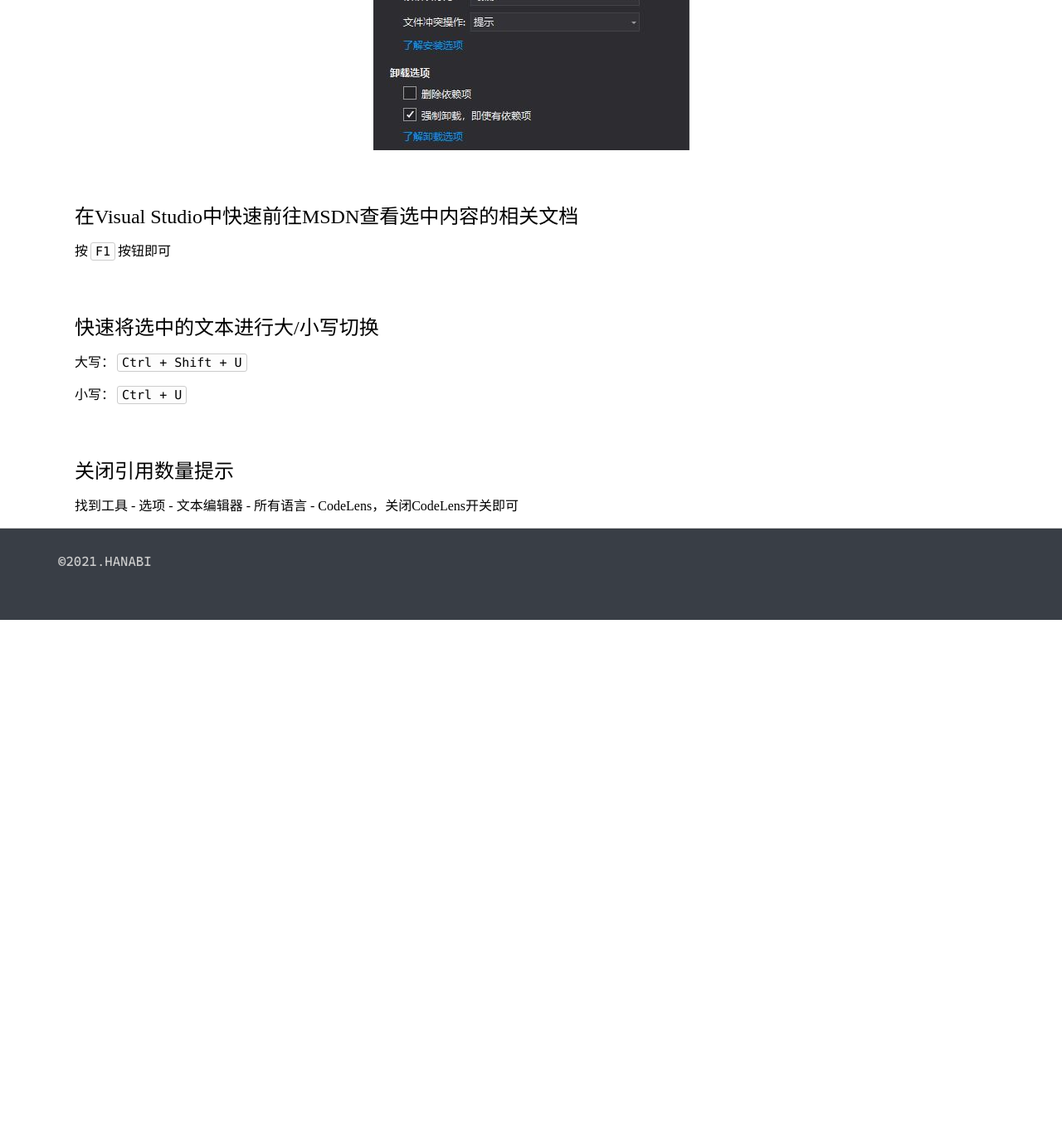
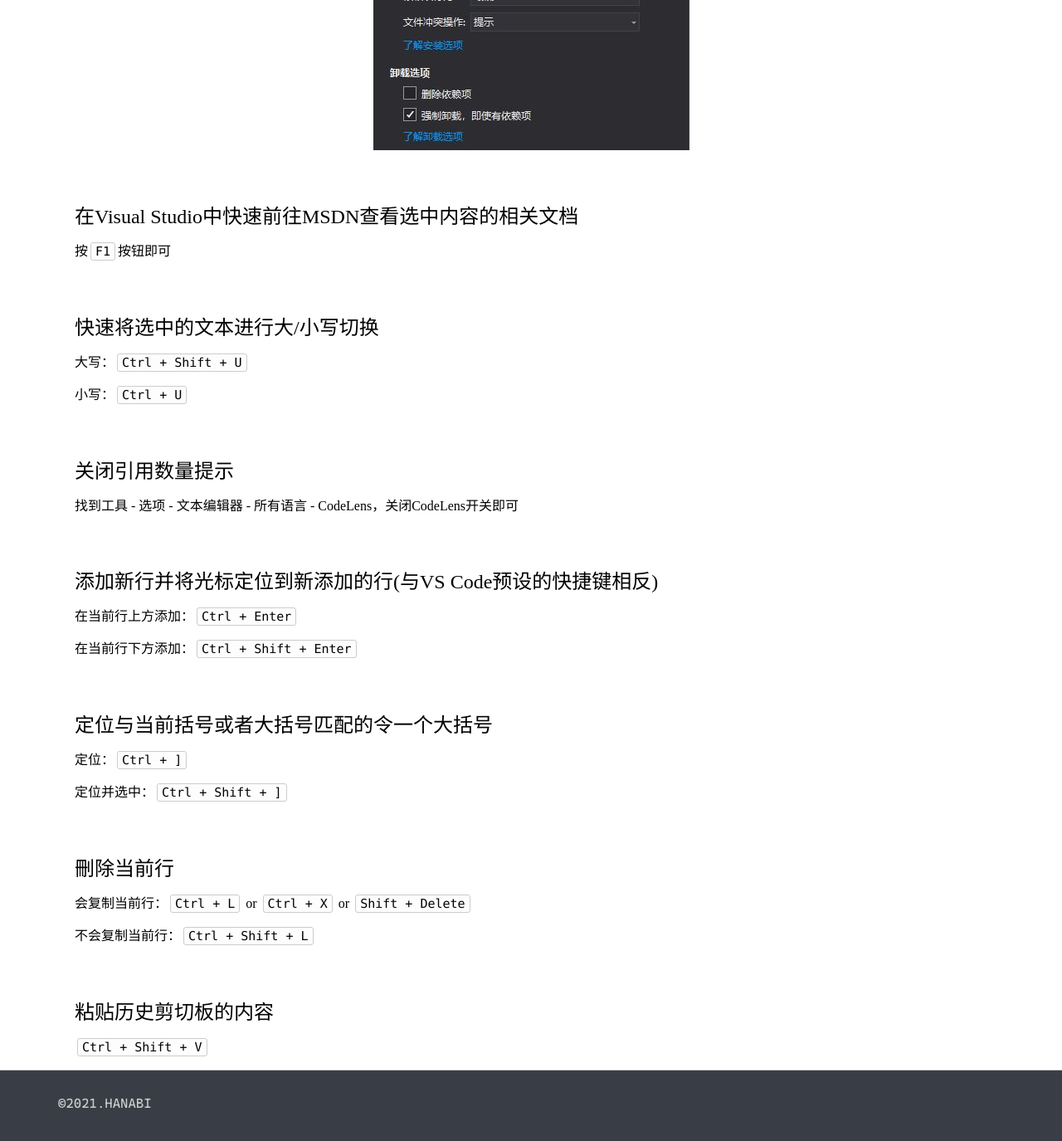
Before and after one commit to KamenRiderKuuga/kamenriderkuuga.github.io, a Jekyll site: the page built from _posts/2020-05-30-VS-1.md, in a window 1280 px wide and 1400 px high, scrolled down 4847 px. Shown: the top 1375 px of the window at 83% size. Built offline with Jekyll 4.4.1, drawn with Linux system fonts in a browser that asks for light colours; before the commit the page ends 5594 px from its top, so only the background shows below that.

Commit message:
feat: add some note about visual studio shortcut

```diff
--- a/_posts/2020-05-30-VS-1.md
+++ b/_posts/2020-05-30-VS-1.md
@@ -100,3 +100,25 @@ dotnet dev-certs https --trust
 ## 关闭引用数量提示
 
 找到工具 - 选项 - 文本编辑器 - 所有语言 - CodeLens，关闭CodeLens开关即可
+
+## 添加新行并将光标定位到新添加的行(与VS Code预设的快捷键相反)
+
+在当前行上方添加：`Ctrl + Enter`
+
+在当前行下方添加：`Ctrl + Shift + Enter`
+
+## 定位与当前括号或者大括号匹配的令一个大括号
+
+定位：`Ctrl + ]`
+
+定位并选中：`Ctrl + Shift + ]`
+
+## 刪除当前行
+
+会复制当前行：`Ctrl + L` or `Ctrl + X` or `Shift + Delete`
+
+不会复制当前行：`Ctrl + Shift + L`
+
+## 粘贴历史剪切板的内容
+
+`Ctrl + Shift + V`
```
